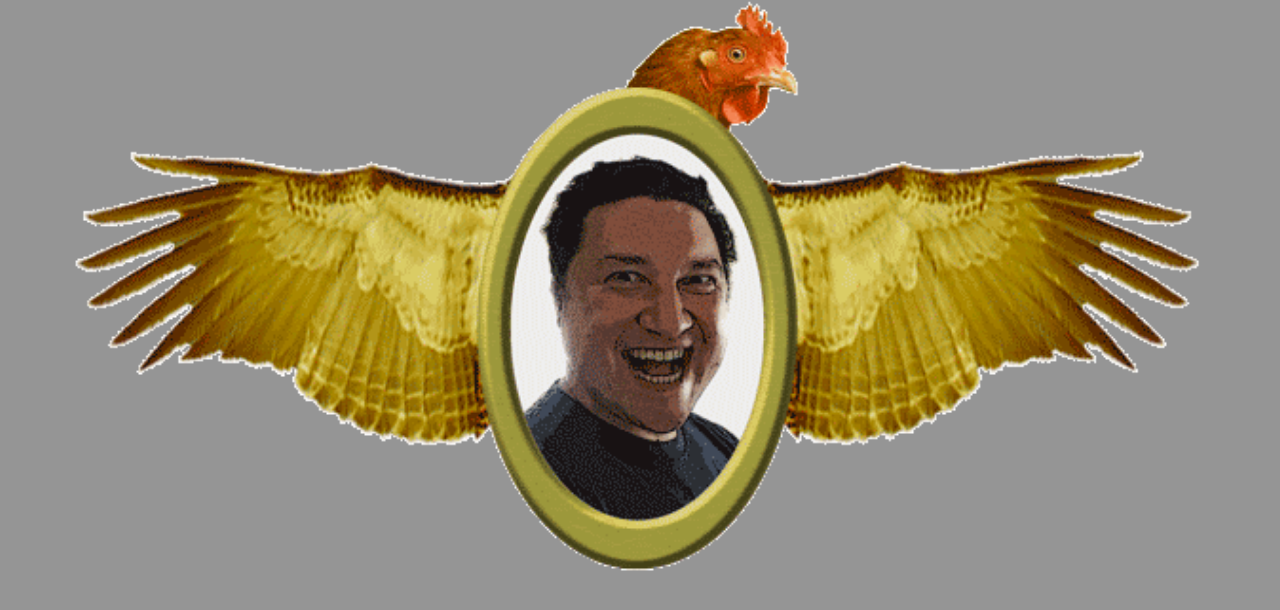
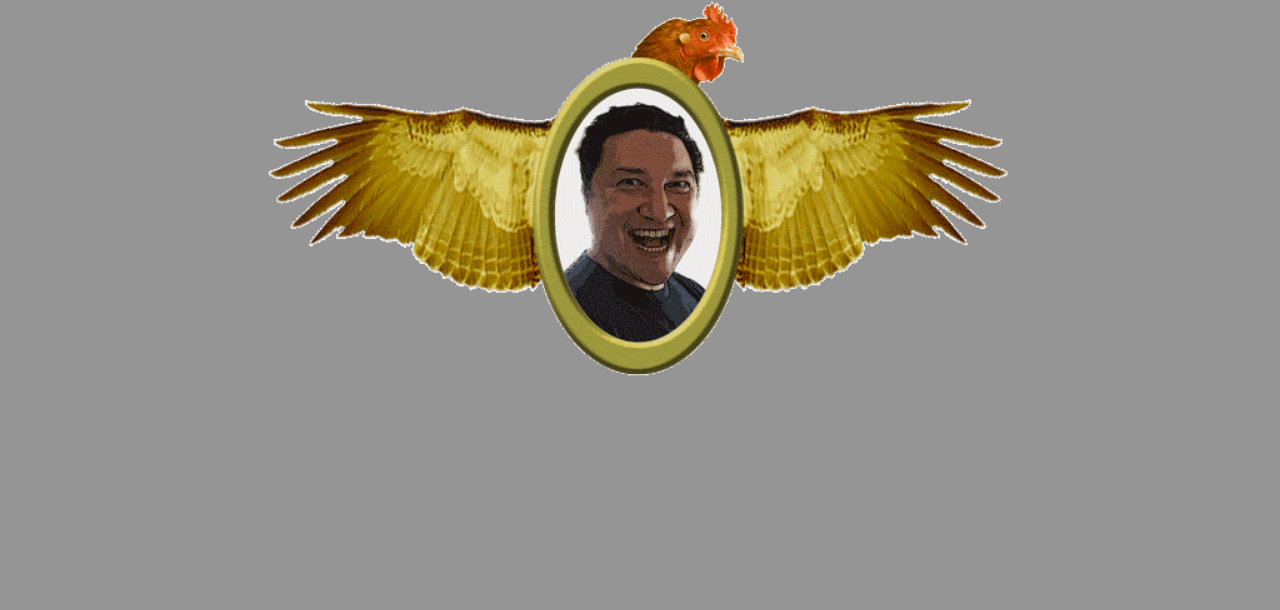
Before and after one commit to Jufebrown/Jufebrown.github.io, a plain HTML site: page index.html in a window 1280 px wide. Drawn offline with nearby package versions, Linux system fonts and the light colour scheme.

Commit message:
altered profile image's classes for better bootstrap styling

```diff
--- a/index.html
+++ b/index.html
@@ -8,7 +8,7 @@
 <body>
 	<div class="container">
 		<header class="row">
-			<img class="col-sm-12 profile-img" src="/images/JufeProfile.png">
+			<img class="col-xs-8 col-xs-offset-2 profile-img" src="/images/JufeProfile.png">
 		</header>
 
 	</div>
```
